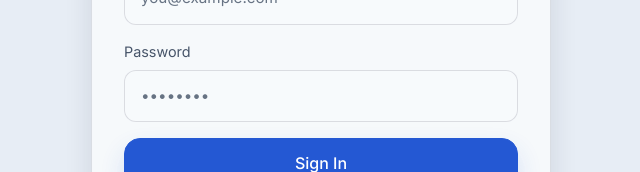
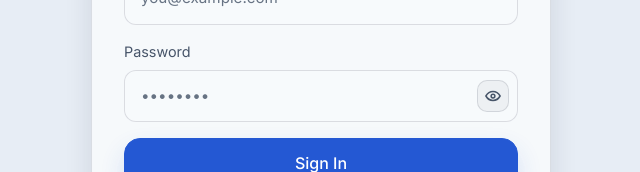
Before and after one commit to Chwasabiii/TaskEase, a React (Vite) app: page / in a window 1280 px wide. Shown: the part 361-533 px from the top of the page, without its empty margins (319-959 px from the left). Built offline with nearby package versions, Linux system fonts and the light colour scheme; no server answers.

Commit message:
Add password visibility toggles

```diff
--- a/src/components/auth/LoginForm.jsx
+++ b/src/components/auth/LoginForm.jsx
@@ -1,4 +1,6 @@
-    import { Button, TextInput } from "../ui";
+import { useState } from "react";
+import { Button, TextInput } from "../ui";
+import PasswordToggleButton from "./PasswordToggleButton";
 
 export default function LoginForm({
   email,
@@ -12,6 +14,8 @@ export default function LoginForm({
   onSwitchToRegister,
   onForgotPassword,
 }) {
+  const [showPassword, setShowPassword] = useState(false);
+
   return (
     <form onSubmit={(e) => { e.preventDefault(); onSubmit(); }} style={{ display: "flex", flexDirection: "column", gap: "1rem" }}>
       {error && (
@@ -34,11 +38,19 @@ export default function LoginForm({
       />
       <TextInput
         label="Password"
-        type="password"
+        type={showPassword ? "text" : "password"}
         value={password}
         onChange={onPasswordChange}
         placeholder="••••••••"
         required
+        inputStyle={{ paddingRight: "3.15rem" }}
+        action={
+          <PasswordToggleButton
+            visible={showPassword}
+            onToggle={() => setShowPassword((current) => !current)}
+            label={showPassword ? "Hide password" : "Show password"}
+          />
+        }
       />
       <Button
         type="submit"
--- /dev/null
+++ b/src/components/auth/PasswordToggleButton.jsx
@@ -0,0 +1,63 @@
+function EyeIcon({ hidden }) {
+  if (hidden) {
+    return (
+      <svg aria-hidden="true" viewBox="0 0 24 24" width="18" height="18" fill="none">
+        <path d="M3 3l18 18" stroke="currentColor" strokeWidth="2" strokeLinecap="round" />
+        <path
+          d="M10.6 10.6a2 2 0 0 0 2.8 2.8"
+          stroke="currentColor"
+          strokeWidth="2"
+          strokeLinecap="round"
+        />
+        <path
+          d="M8.4 5.6A10.7 10.7 0 0 1 12 5c5 0 8.4 4.2 9.5 6a13.5 13.5 0 0 1-3.1 3.7M6.2 6.8A13.6 13.6 0 0 0 2.5 11c1.1 1.8 4.5 6 9.5 6 1.2 0 2.4-.2 3.4-.7"
+          stroke="currentColor"
+          strokeWidth="2"
+          strokeLinecap="round"
+          strokeLinejoin="round"
+        />
+      </svg>
+    );
+  }
+
+  return (
+    <svg aria-hidden="true" viewBox="0 0 24 24" width="18" height="18" fill="none">
+      <path
+        d="M2.5 12s3.5-6 9.5-6 9.5 6 9.5 6-3.5 6-9.5 6-9.5-6-9.5-6Z"
+        stroke="currentColor"
+        strokeWidth="2"
+        strokeLinecap="round"
+        strokeLinejoin="round"
+      />
+      <circle cx="12" cy="12" r="2.5" stroke="currentColor" strokeWidth="2" />
+    </svg>
+  );
+}
+
+export default function PasswordToggleButton({ visible, onToggle, label }) {
+  return (
+    <button
+      type="button"
+      onClick={onToggle}
+      aria-label={label}
+      title={label}
+      style={{
+        position: "absolute",
+        right: "0.55rem",
+        top: "50%",
+        transform: "translateY(-50%)",
+        width: "2rem",
+        height: "2rem",
+        display: "grid",
+        placeItems: "center",
+        border: "1px solid var(--color-border)",
+        borderRadius: "10px",
+        backgroundColor: "var(--color-subtle)",
+        color: "var(--color-muted)",
+        cursor: "pointer",
+      }}
+    >
+      <EyeIcon hidden={visible} />
+    </button>
+  );
+}
--- a/src/components/auth/RegisterForm.jsx
+++ b/src/components/auth/RegisterForm.jsx
@@ -1,4 +1,6 @@
+import { useState } from "react";
 import { Button, TextInput } from "../ui";
+import PasswordToggleButton from "./PasswordToggleButton";
 
 export default function RegisterForm({
   fullName,
@@ -16,6 +18,9 @@ export default function RegisterForm({
   onResendConfirmation,
   onSwitchToLogin,
 }) {
+  const [showPassword, setShowPassword] = useState(false);
+  const [showConfirmPassword, setShowConfirmPassword] = useState(false);
+
   return (
     <form onSubmit={(e) => { e.preventDefault(); onSubmit(); }} style={{ display: "flex", flexDirection: "column", gap: "1rem" }}>
       {error && (
@@ -46,19 +51,35 @@ export default function RegisterForm({
       />
       <TextInput
         label="Password"
-        type="password"
+        type={showPassword ? "text" : "password"}
         value={password}
         onChange={onPasswordChange}
         placeholder="Ex. Min. 8 characters"
         required
+        inputStyle={{ paddingRight: "3.15rem" }}
+        action={
+          <PasswordToggleButton
+            visible={showPassword}
+            onToggle={() => setShowPassword((current) => !current)}
+            label={showPassword ? "Hide password" : "Show password"}
+          />
+        }
       />
       <TextInput
         label="Confirm Password"
-        type="password"
+        type={showConfirmPassword ? "text" : "password"}
         value={confirmPassword}
         onChange={onConfirmPasswordChange}
         placeholder="Re-enter your password"
         required
+        inputStyle={{ paddingRight: "3.15rem" }}
+        action={
+          <PasswordToggleButton
+            visible={showConfirmPassword}
+            onToggle={() => setShowConfirmPassword((current) => !current)}
+            label={showConfirmPassword ? "Hide confirm password" : "Show confirm password"}
+          />
+        }
       />
       <Button
         type="submit"
--- a/src/components/ui/TextInput.jsx
+++ b/src/components/ui/TextInput.jsx
@@ -8,10 +8,12 @@ export default function TextInput({
   required,
   style,
   inputStyle,
+  action,
 }) {
   return (
     <label style={{ display: "flex", flexDirection: "column", gap: "0.5rem", color: "var(--color-muted)", fontFamily: "var(--font-body)", fontSize: "0.9rem", ...style }}>
       {label}
+      <span style={{ position: "relative", display: "block" }}>
         <input
           type={type}
           value={value}
@@ -33,6 +35,8 @@ export default function TextInput({
             ...inputStyle,
           }}
         />
+        {action}
+      </span>
     </label>
   );
 }
```
Lines whose indentation alone changed are shown as unchanged.
